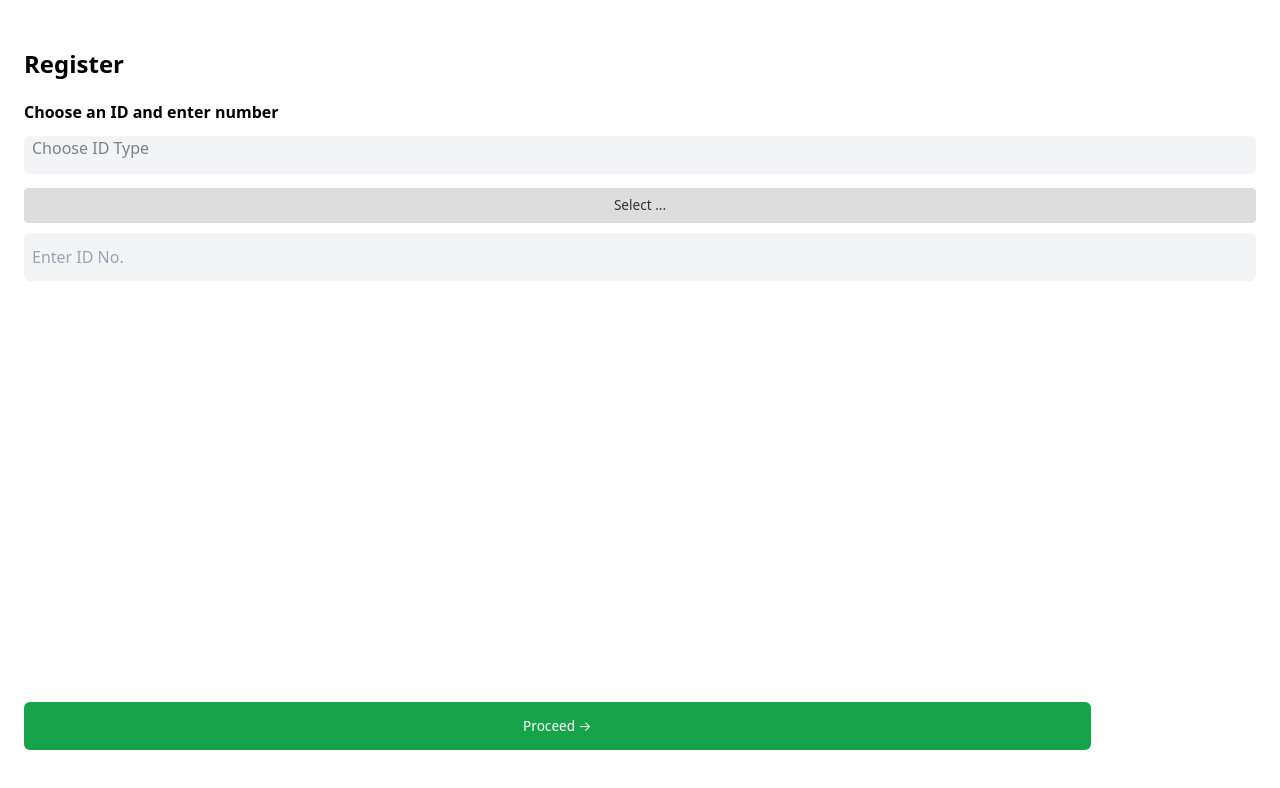
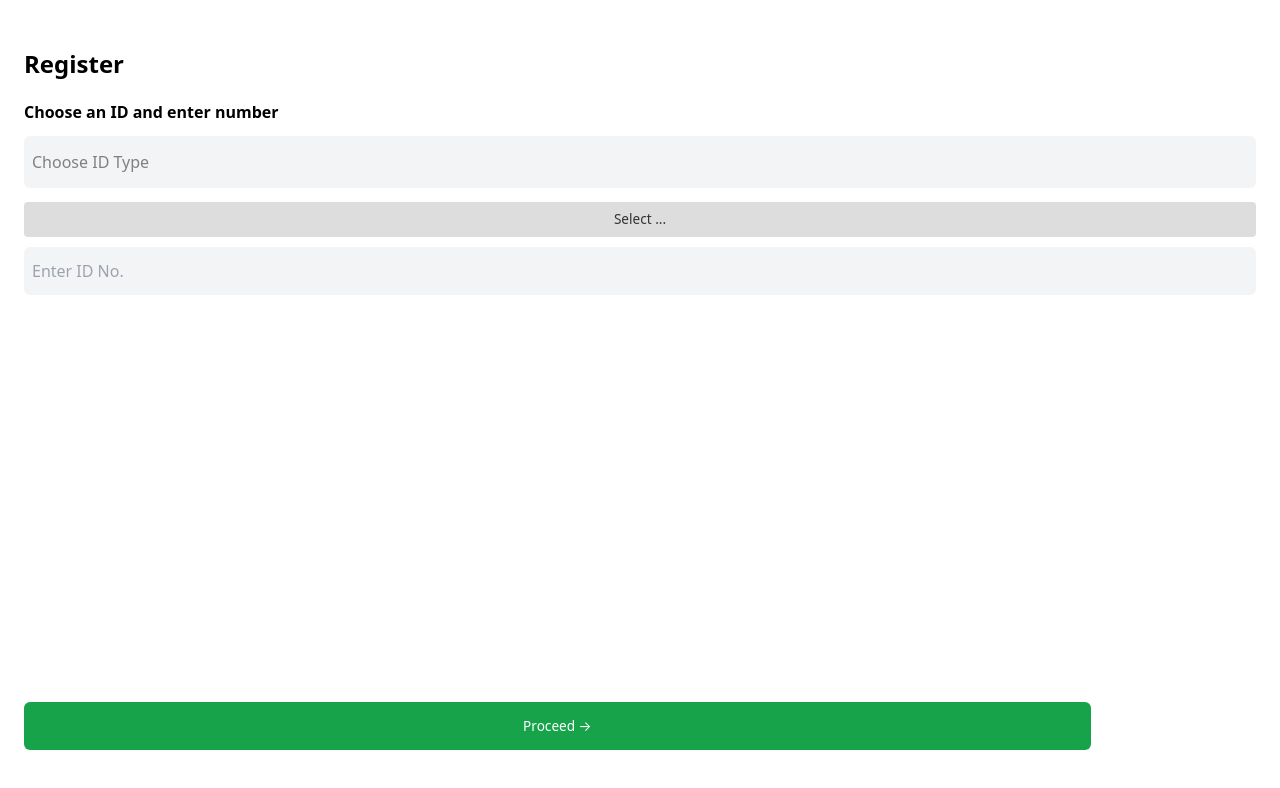
Before and after one commit to Gabrielle3101/hertechtrail, a React (Vite) app: page / in a window 1280 px wide. Shown: the top 788 px of the page. Built offline with nearby package versions, Linux system fonts and the light colour scheme.

Commit message:
final commit

```diff
--- a/src/index.css
+++ b/src/index.css
@@ -4,7 +4,8 @@
 
 
 .announcement {
-    padding: 0 0 0.88rem;
+    padding-top: 0.88rem;
+    padding-bottom: 0.88rem;
     margin: 0 0 0.88rem;
     background-color: rgb(243 244 246 );
     border-radius: .375rem;
```
